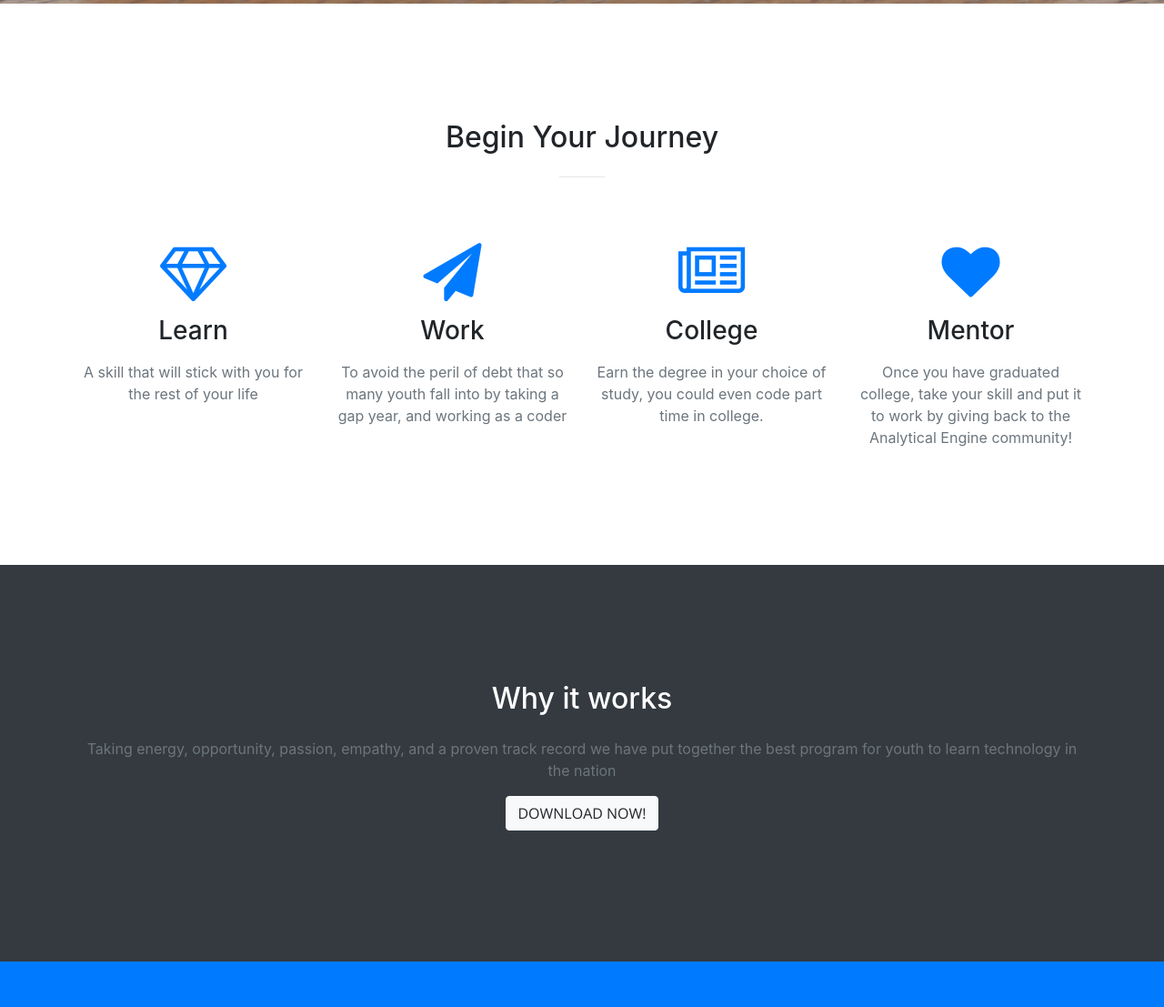
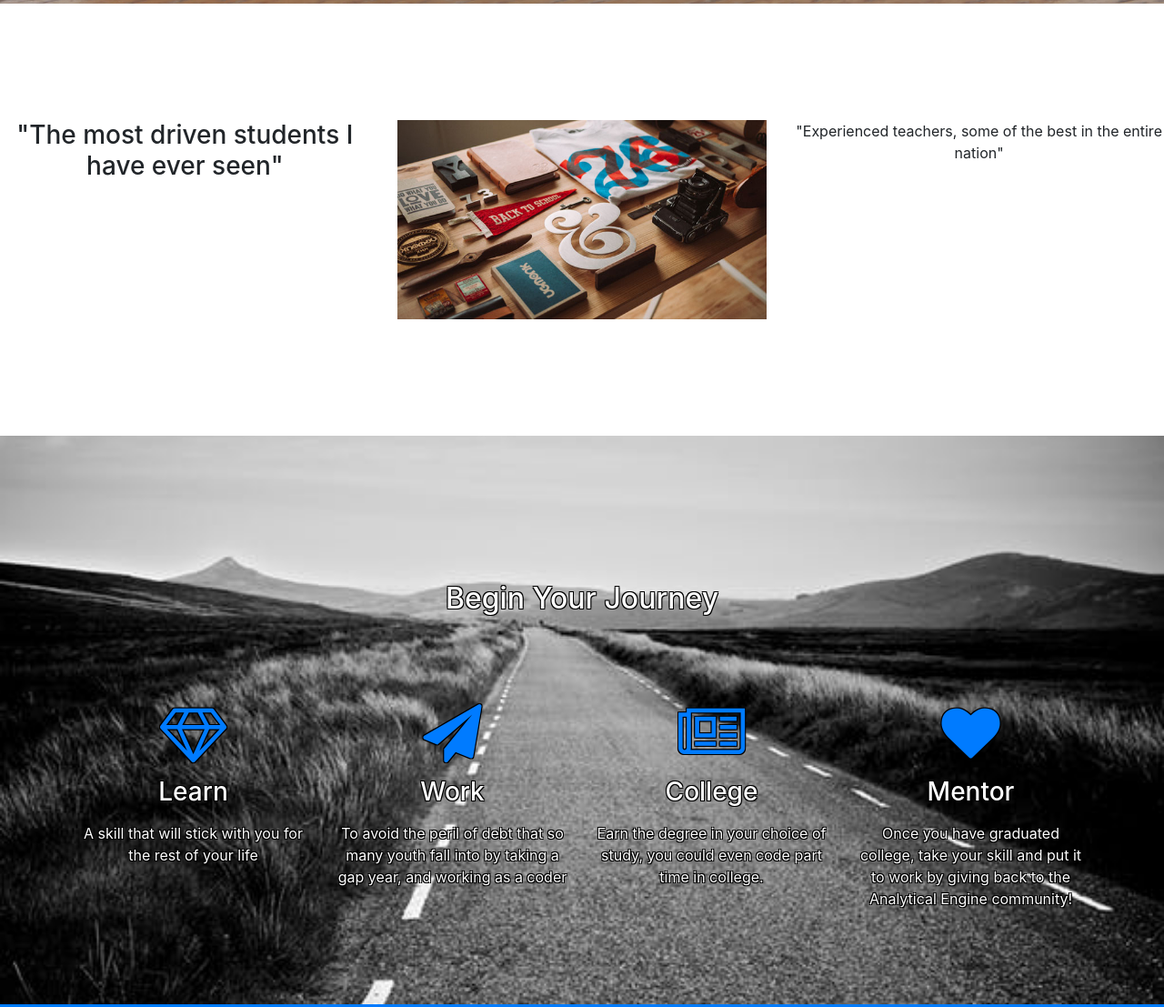
Before and after one commit to TheAnalyticalEngine/TheAnalyticalEngine.Github.io, a website with bundled scripts: page index.html in a window 1280 px wide. Shown: the part 796-1903 px from the top of the page at 91% size. Built offline with nearby package versions, Linux system fonts and the light colour scheme.

Commit message:
update to include more

```diff
--- a/css/creative.css
+++ b/css/creative.css
@@ -165,6 +165,24 @@ img::-moz-selection {
     color: #F05F40;
   }
 }
+#journey {
+  padding-top: 10rem;
+  padding-bottom: calc(10rem - 56px);
+  background-image: url("../img/journey2.jpg");
+  background-position: center center;
+  -webkit-background-size: cover;
+  -moz-background-size: cover;
+  -o-background-size: cover;
+  background-size: cover;
+}
+.text-shadow
+{
+  text-shadow:
+    -1px -1px 0 #000,
+    1px -1px 0 #000,
+    -1px 1px 0 #000,
+    1px 1px 0 #000;
+}
 
 header.masthead {
   padding-top: 10rem;
--- a/index.html
+++ b/index.html
@@ -22,7 +22,7 @@
     <link href="vendor/magnific-popup/magnific-popup.css" rel="stylesheet">
 
     <!-- Custom styles for this template -->
-    <link href="css/creative.min.css" rel="stylesheet">
+    <link href="css/creative.css" rel="stylesheet">
 
   </head>
 
@@ -72,44 +72,53 @@
       </div>
     </header>
 
+    <section id = "about">
+      <div class="row text-center  ">
+        <div class="col-lg-4  col-md-6 align-middle"><h3>"The most driven students I have ever seen"</h3>
+        </div>
+        <div class="col-lg-4 text-faded">
+           <img class="img-fluid" src="img/portfolio/thumbnails/1.jpg" alt=""></div>
+        <div class="col-lg-4">"Experienced teachers, some of the best in the entire nation"</div>
+      </div>
+      </section>
 
     <section id="journey">
       <div class="container">
         <div class="row">
           <div class="col-lg-12 text-center">
-            <h2 class="section-heading">Begin Your Journey</h2>
+            <h2 class="section-heading text-white text-shadow">Begin Your Journey</h2>
             <hr class="my-4">
           </div>
         </div>
       </div>
-      <div class="container">
+      <div class="container text-white text-shadow">
         <div class="row">
           <div class="col-lg-3 col-md-6 text-center">
             <div class="service-box mt-5 mx-auto">
               <i class="fa fa-4x fa-diamond text-primary mb-3 sr-icons"></i>
               <h3 class="mb-3">Learn</h3>
-              <p class="text-muted mb-0">A skill that will stick with you for the rest of your life</p>
+              <p class="text-white mb-0">A skill that will stick with you for the rest of your life</p>
             </div>
           </div>
           <div class="col-lg-3 col-md-6 text-center">
             <div class="service-box mt-5 mx-auto">
               <i class="fa fa-4x fa-paper-plane text-primary mb-3 sr-icons"></i>
               <h3 class="mb-3">Work</h3>
-              <p class="text-muted mb-0">To avoid the peril of debt that so many youth fall into by taking a gap year, and working as a coder</p>
+              <p class="text-white mb-0">To avoid the peril of debt that so many youth fall into by taking a gap year, and working as a coder</p>
             </div>
           </div>
           <div class="col-lg-3 col-md-6 text-center">
             <div class="service-box mt-5 mx-auto">
               <i class="fa fa-4x fa-newspaper-o text-primary mb-3 sr-icons"></i>
               <h3 class="mb-3">College</h3>
-              <p class="text-muted mb-0">Earn the degree in your choice of study, you could even code part time in college.</p>
+              <p class="text-white mb-0">Earn the degree in your choice of study, you could even code part time in college.</p>
             </div>
           </div>
           <div class="col-lg-3 col-md-6 text-center">
             <div class="service-box mt-5 mx-auto">
               <i class="fa fa-4x fa-heart text-primary mb-3 sr-icons"></i>
               <h3 class="mb-3">Mentor</h3>
-              <p class="text-muted mb-0">Once you have graduated college, take your skill and put it to work by giving back to the Analytical Engine community!</p>
+              <p class="text-white mb-0">Once you have graduated college, take your skill and put it to work by giving back to the Analytical Engine community!</p>
             </div>
           </div>
         </div>
@@ -118,17 +127,17 @@
 
 
 
-    <section id = "works" class="bg-dark text-white">
+    <section id = "works" class="bg-primary text-white">
       <div class="container text-center">
         <h2 class="mb-4">Why it works</h2>
-         <p class="text-muted">Taking energy, opportunity, passion, empathy, and a proven track record we have put together the best program for youth to learn technology in the nation<p>
+         <p class="">Taking energy, opportunity, passion, empathy, and a proven track record we have put together the best program for youth to learn technology in the nation<p>
         <a class="btn btn-light btn-xl sr-button" href="http://startbootstrap.com/template-overviews/creative/">Download Now!</a>
       </div>
     </section>
 
 
 
-    <section class="bg-primary" id="who">
+    <section class="bg-dark text-white" id="who">
       <div class="container">
         <div class="row">
           <div class="col-lg-8 mx-auto text-center">
@@ -153,7 +162,7 @@
 
 
 
-
+<!--
     <section class="p-0" id="portfolio">
       <div class="container-fluid p-0">
         <div class="row no-gutters popup-gallery">
@@ -250,7 +259,7 @@
         </div>
       </div>
     </section>
-
+-->
 
 
     <section id="contact">
```
Also changed, not shown: img/journey.jpg (added), img/journey2.jpg (added).
